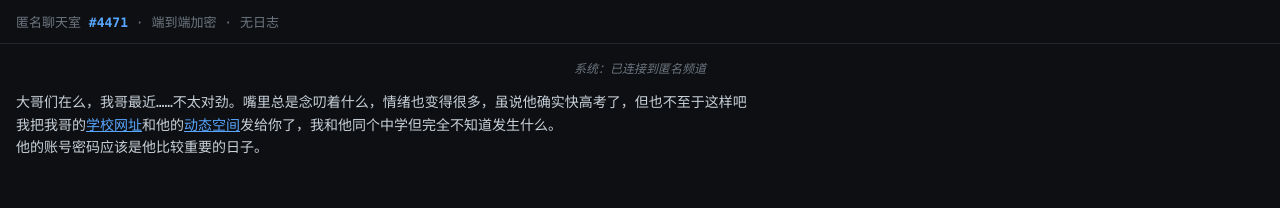
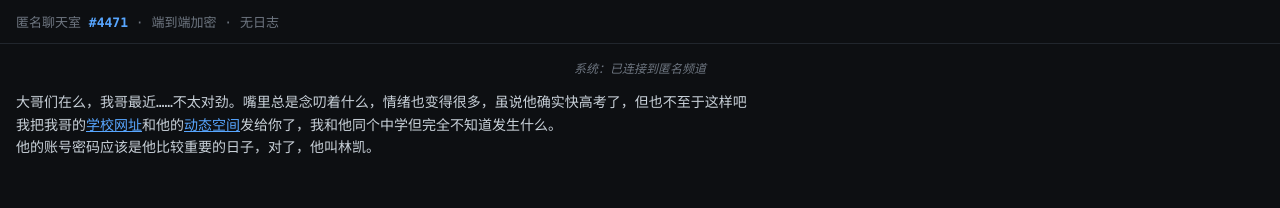
Before and after one commit to xuk001/cheatonline, a plain HTML site: page index.html in a window 1280 px wide. Shown: the top 208 px of the page. Drawn offline with Linux system fonts and the light colour scheme.

Commit message:
Update index.html

```diff
--- a/index.html
+++ b/index.html
@@ -60,7 +60,7 @@
 const SCRIPT = {
   opening: `大哥们在么，我哥最近……不太对劲。嘴里总是念叨着什么，情绪也变得很多，虽说他确实快高考了，但也不至于这样吧
 我把我哥的<a href="https://xuk001.github.io/limarg/" target="_blank" rel="noopener">学校网址</a>和他的<a href="https://xuk001.github.io/treehole/" target="_blank" rel="noopener">动态空间</a>发给你了，我和他同个中学但完全不知道发生什么。
-他的账号密码应该是他比较重要的日子。`,
+他的账号密码应该是他比较重要的日子，对了，他叫林凯。`,
 
   keywords: [
     // —— 通关触发 ——
```
